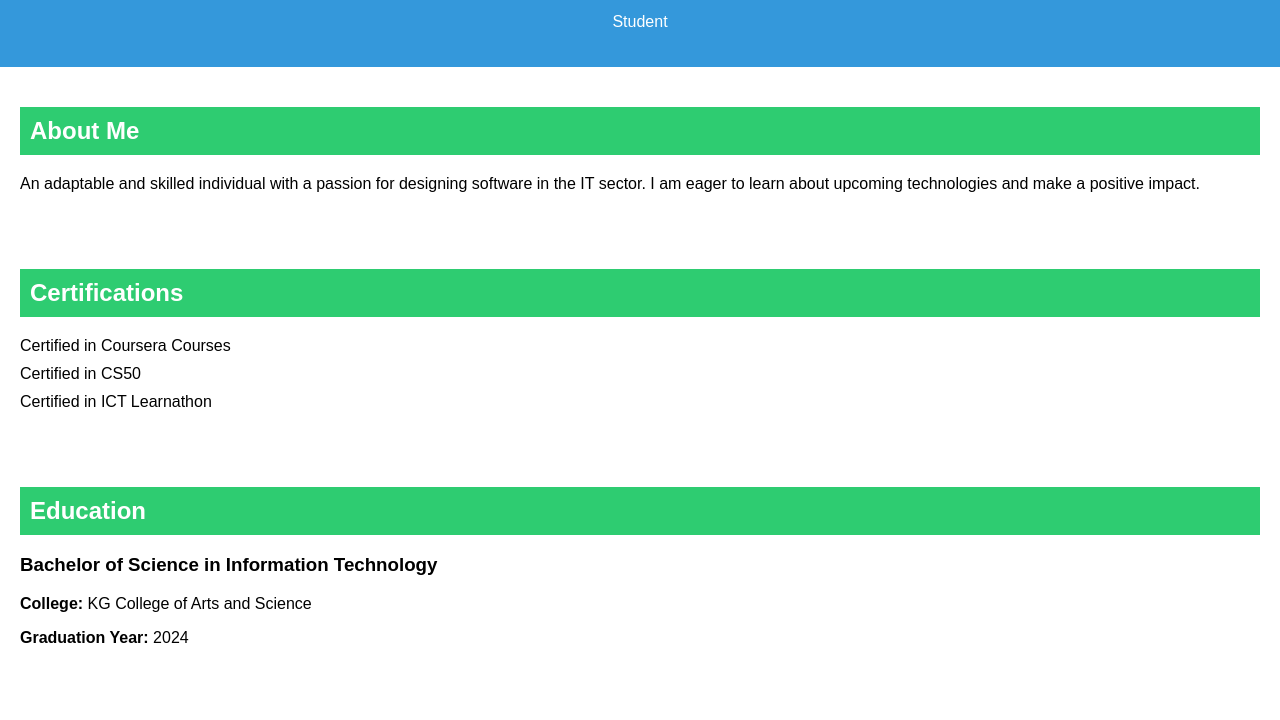
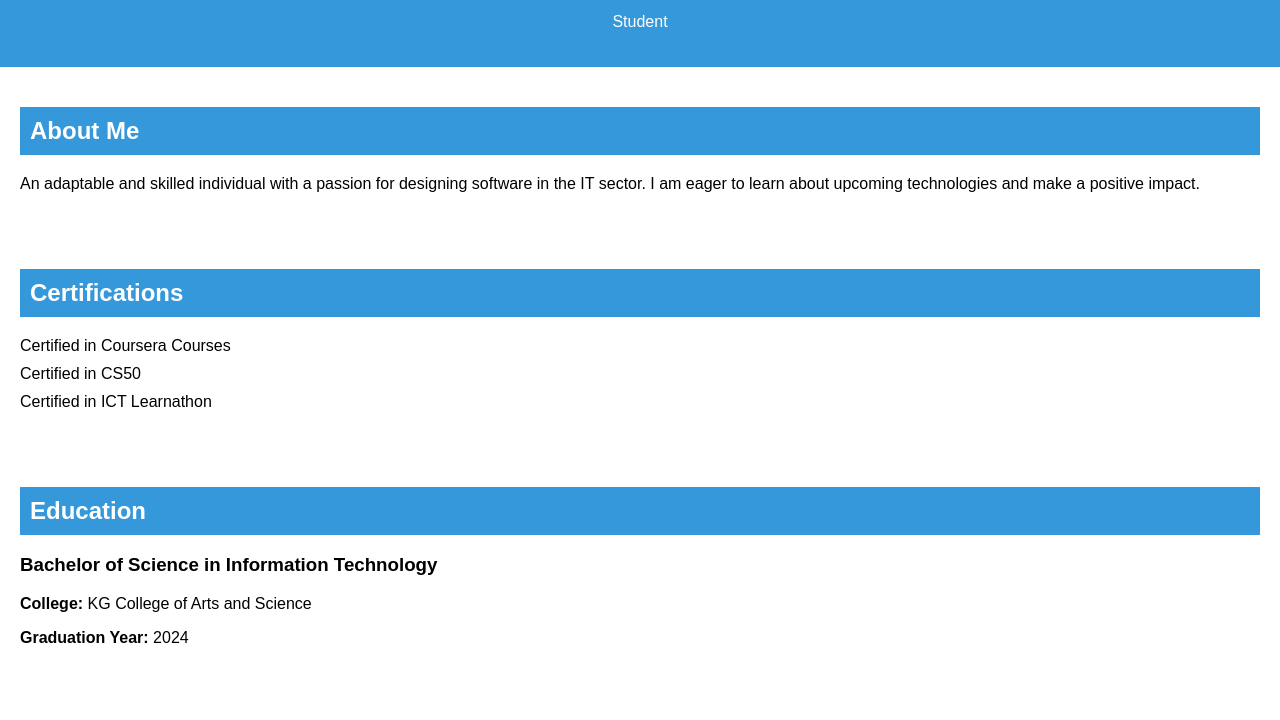
Before and after one commit to NiranjanaRK/digital-portfolio, a plain HTML site: page index.html in a window 1280 px wide. Shown: the part 60-780 px from the top of the page. Drawn offline with Linux system fonts and the light colour scheme.

Commit message:
Update style.css

```diff
--- a/style.css
+++ b/style.css
@@ -20,7 +20,7 @@ section {
 }
 
 h2 {
-    background-color: #2ecc71; /* Change to green */
+    background-color: #3498db; /* Change to blue */
     color: #fff;
     padding: 10px;
 }
```
